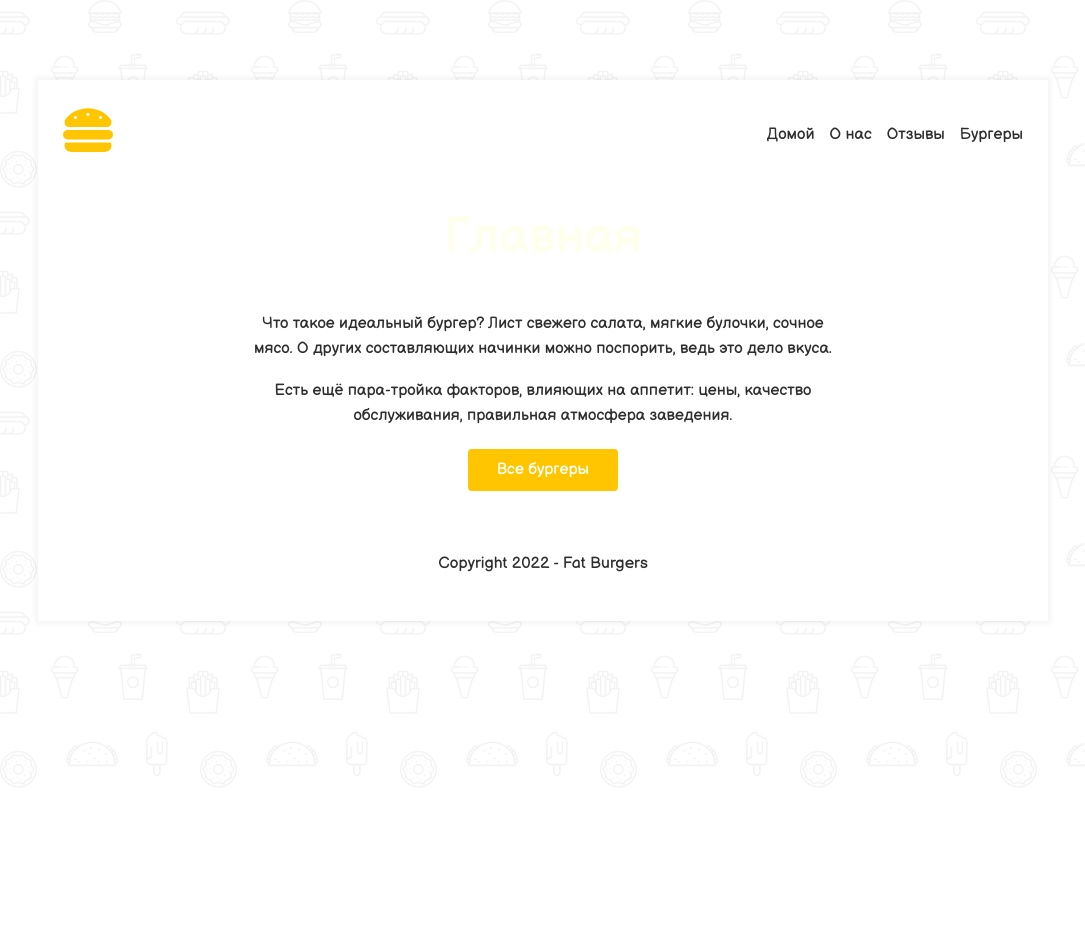
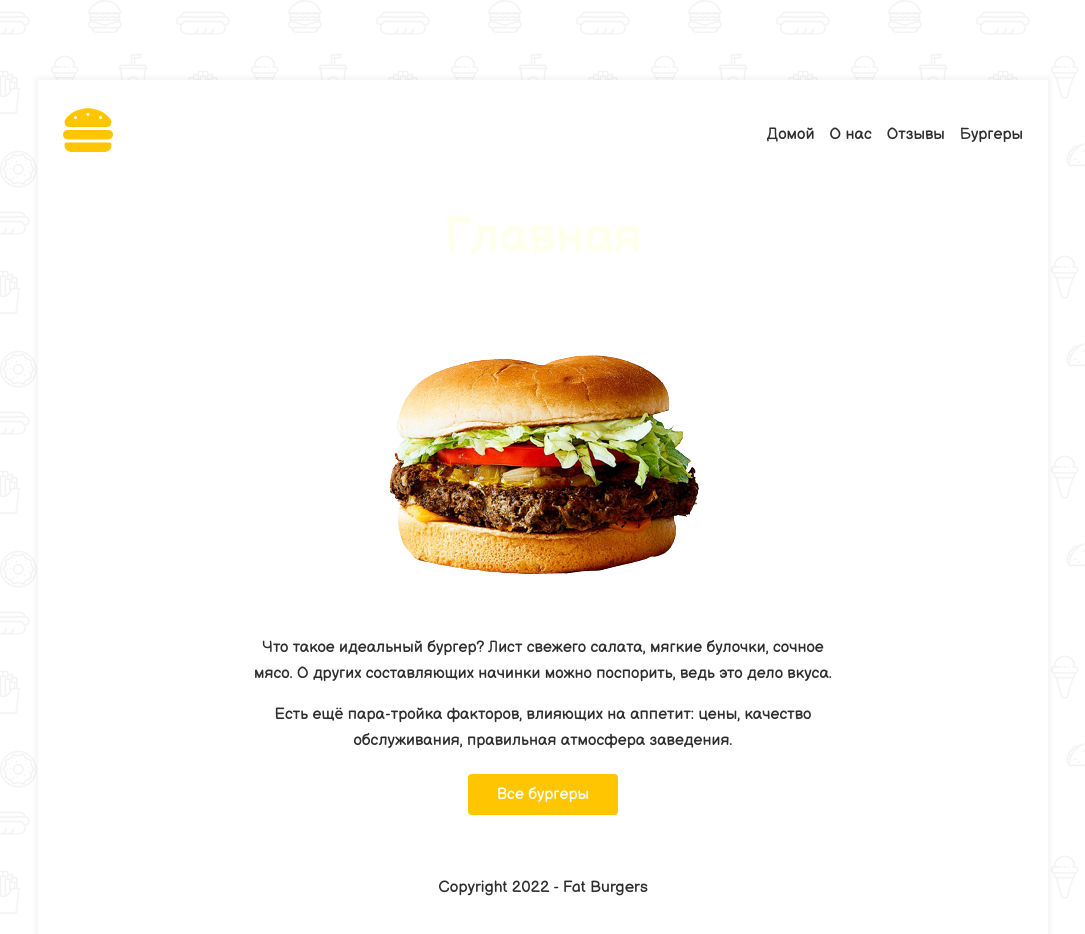
Before and after one commit to Alex-Mercy/nextjs-burger, a Next.js app: page / in a window 1280 px wide. Shown: the top 934 px of the page, without its empty margins (97-1182 px from the left). Before the commit the page ends 800 px from the top, so only its background shows below. Built offline with nearby package versions, Linux system fonts and the light colour scheme.

Commit message:
tags Image and Head

```diff
--- a/pages/index.tsx
+++ b/pages/index.tsx
@@ -8,19 +8,29 @@ import type { NextPage } from 'next'
 
 const Home: NextPage = () => {
   return (
+    <>
+      <Head>
+        <title>Жирные бургеры | Главная</title>
+        <meta name='title' content='Жирные бургеры' />
+      </Head>
       <div className={styles.container}>
         <h1 className={`${styles.title} font-effect-fire-animation`}>Главная</h1>
+        <div className={styles.mainImage}>
+          <Image src='/fatburger.png' alt='fat burger' width={400} height={300} />
+        </div>
         <p className={styles.text}>
           Что такое идеальный бургер? Лист свежего салата, мягкие булочки, сочное мясо. О других составляющих начинки
           можно поспорить, ведь это дело вкуса.
         </p>
         <p className={styles.text}>
-        Есть ещё пара-тройка факторов, влияющих на аппетит: цены, качество обслуживания, правильная атмосфера заведения.
+          Есть ещё пара-тройка факторов, влияющих на аппетит: цены, качество обслуживания, правильная атмосфера
+          заведения.
         </p>
         <Link href='/burgers/'>
           <a className={styles.btn}>Все бургеры</a>
         </Link>
       </div>
+    </>
   )
 }
 
```
Also changed, not shown: public/fatburger.png (added). Lines whose indentation alone changed are shown as unchanged.
